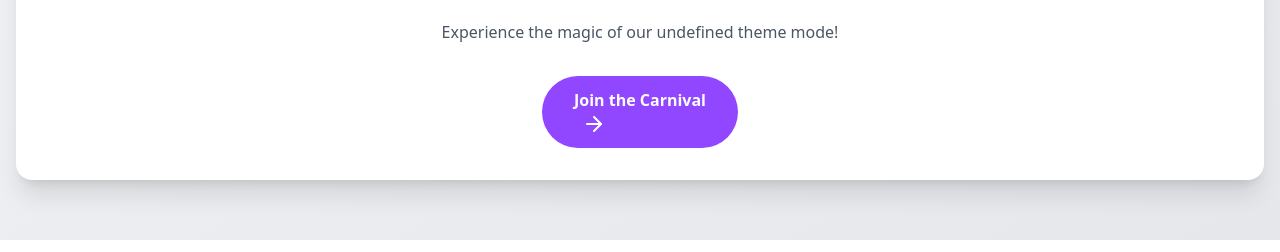
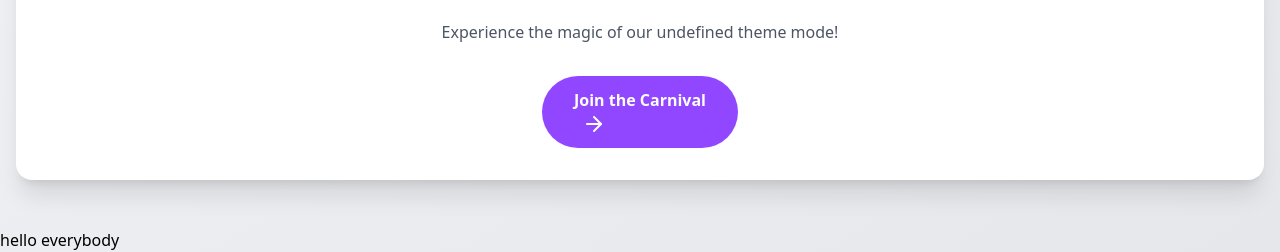
Before and after one commit to Subramanian347/express-auth-app, a website: page public/dashboard.html in a window 1280 px wide. Shown: the part 560-812 px from the top of the page. Drawn offline with nearby package versions, Linux system fonts and the light colour scheme.

Commit message:
update information

```diff
--- a/public/dashboard.html
+++ b/public/dashboard.html
@@ -104,5 +104,6 @@
             }, 2000);
         });
     </script>
+    hello everybody
 </body>
 </html>
```
